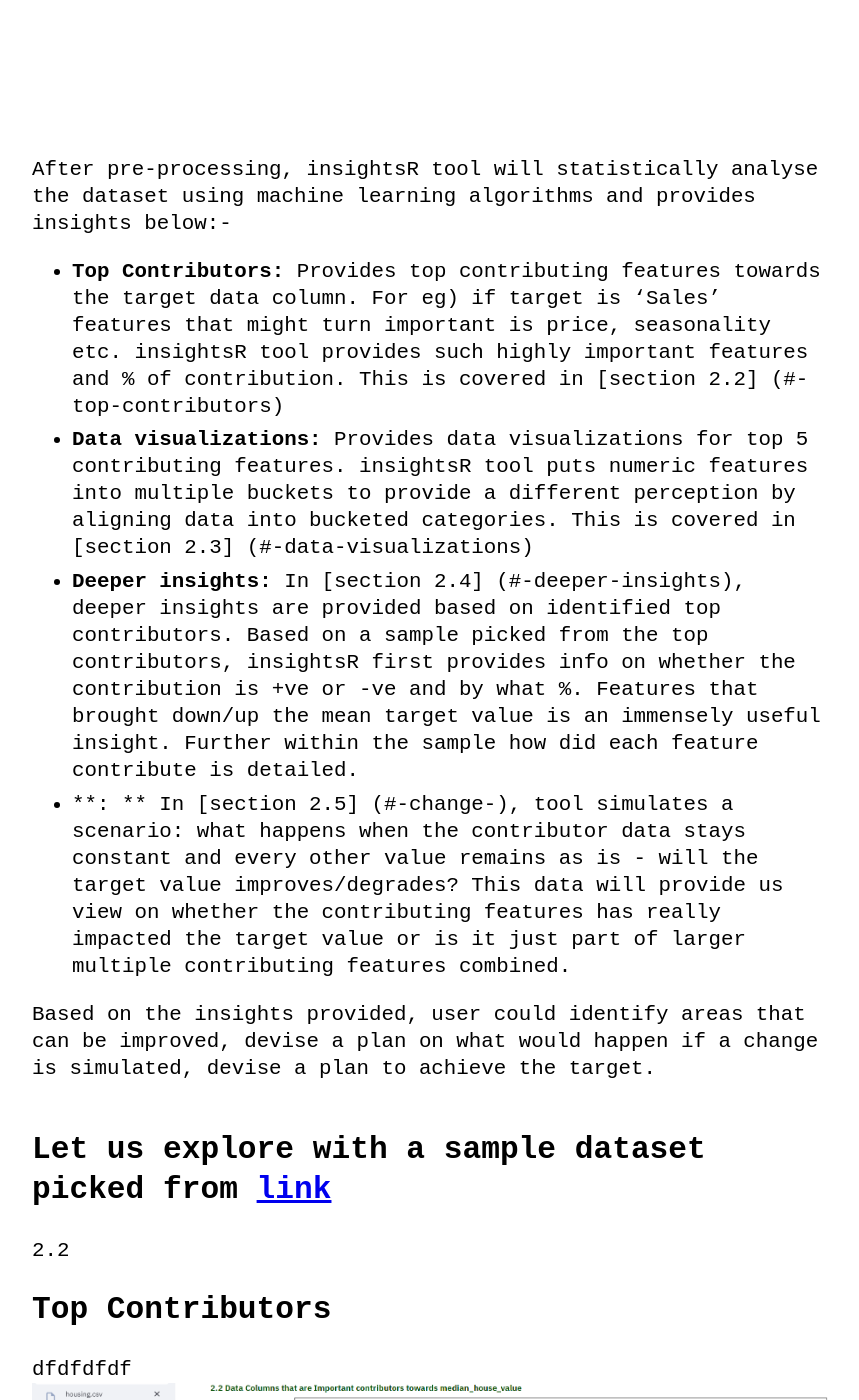
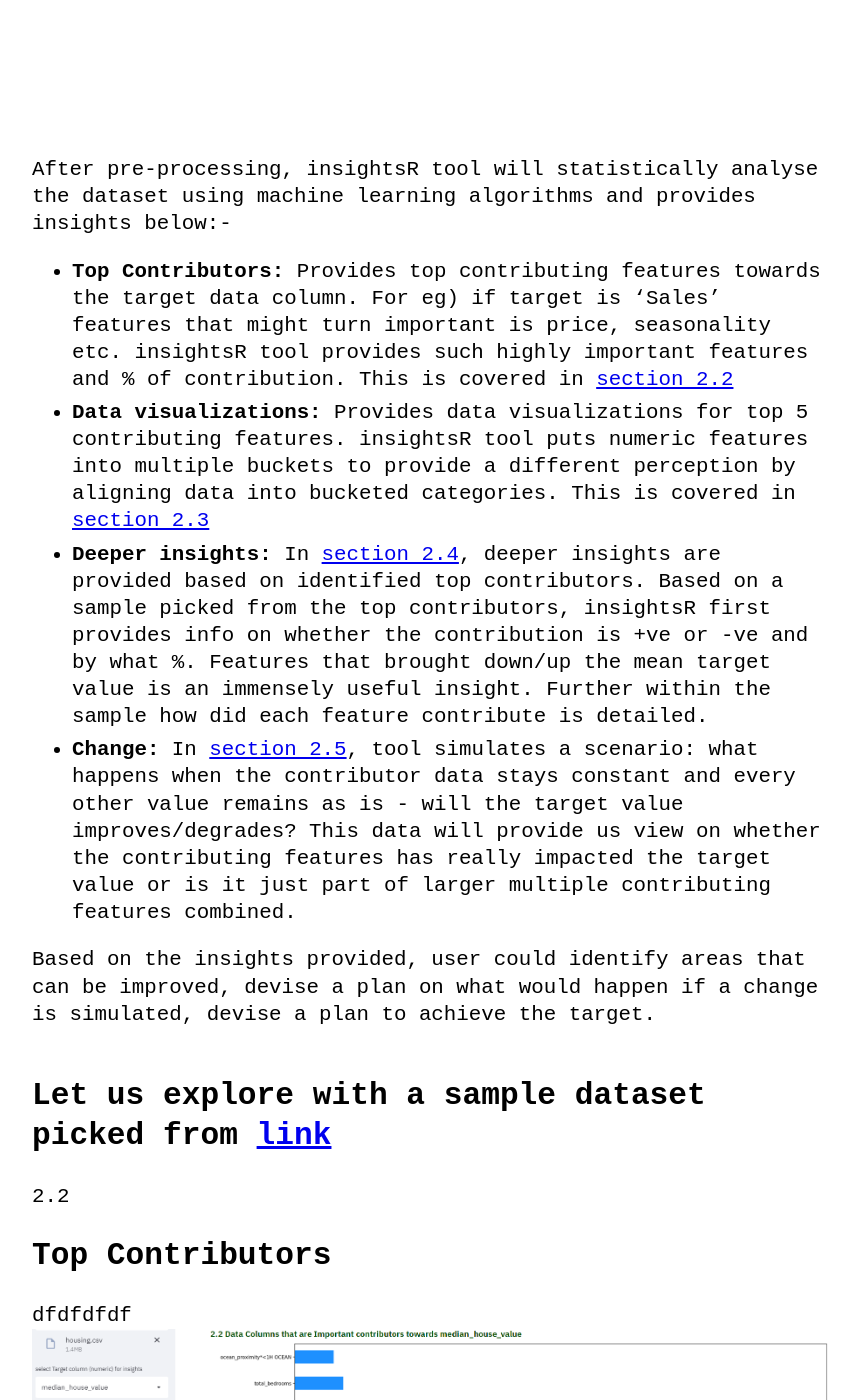
Before and after one commit to Vinothsuku/vinothsuku.github.io, a Jekyll site: the page built from _posts/2021-04-28-insightsr-automated-insights.md, in a window 1280 px wide and 1400 px high, scrolled down 1544 px. Shown: the whole window, without its empty margins (208-1067 px from the left). Built offline with Jekyll 4.4.1, drawn with Linux system fonts in a browser that asks for light colours.

Commit message:
Update 2021-04-28-insightsr-automated-insights.md

```diff
--- a/_posts/2021-04-28-insightsr-automated-insights.md
+++ b/_posts/2021-04-28-insightsr-automated-insights.md
@@ -17,10 +17,10 @@ Once the user uploads the data to be analysed and provides the target column aga
 <img alt="Data_snapshot" src="../assets/img/insightsr/Data_snapshot.png">
 
 After pre-processing, insightsR tool will statistically analyse the dataset using machine learning algorithms and provides insights below:-
-- **Top Contributors:** Provides top contributing features towards the target data column. For eg) if target is 'Sales' features that might turn important is price, seasonality etc. insightsR tool provides such highly important features and % of contribution. This is covered in [section 2.2] (#-top-contributors)
-- **Data visualizations:** Provides data visualizations for top 5 contributing features. insightsR tool puts numeric features into multiple buckets to provide a different perception by aligning data into bucketed categories. This is covered in [section 2.3] (#-data-visualizations)
-- **Deeper insights:** In [section 2.4] (#-deeper-insights), deeper insights are provided based on identified top contributors. Based on a sample picked from the top contributors, insightsR first provides info on whether the contribution is +ve or -ve and by what %. Features that brought down/up the mean target value is an immensely useful insight. Further within the sample how did each feature contribute is detailed.
-- **: ** In [section 2.5] (#-change-), tool simulates a scenario: what happens when the contributor data stays constant and every other value remains as is - will the target value improves/degrades? This data will provide us view on whether the contributing features has really impacted the target value or is it just part of larger multiple contributing features combined.
+- **Top Contributors:** Provides top contributing features towards the target data column. For eg) if target is 'Sales' features that might turn important is price, seasonality etc. insightsR tool provides such highly important features and % of contribution. This is covered in [section 2.2](#-top-contributors)
+- **Data visualizations:** Provides data visualizations for top 5 contributing features. insightsR tool puts numeric features into multiple buckets to provide a different perception by aligning data into bucketed categories. This is covered in [section 2.3](#-data-visualizations)
+- **Deeper insights:** In [section 2.4](#-deeper-insights), deeper insights are provided based on identified top contributors. Based on a sample picked from the top contributors, insightsR first provides info on whether the contribution is +ve or -ve and by what %. Features that brought down/up the mean target value is an immensely useful insight. Further within the sample how did each feature contribute is detailed.
+- **Change:** In [section 2.5](#-change-), tool simulates a scenario: what happens when the contributor data stays constant and every other value remains as is - will the target value improves/degrades? This data will provide us view on whether the contributing features has really impacted the target value or is it just part of larger multiple contributing features combined.
 
 Based on the insights provided, user could identify areas that can be improved, devise a plan on what would happen if a change is simulated, devise a plan to achieve the target.
 
```
